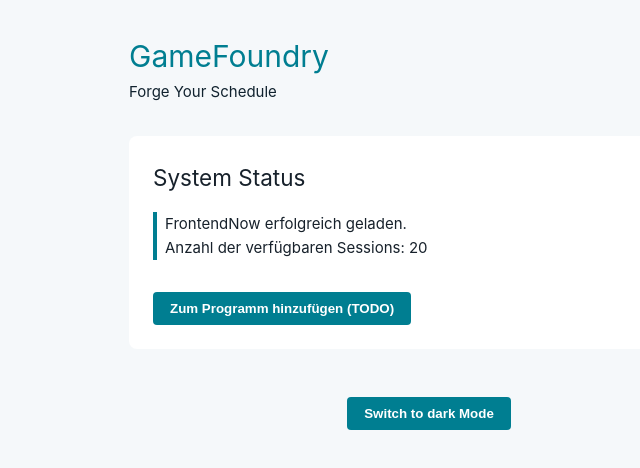
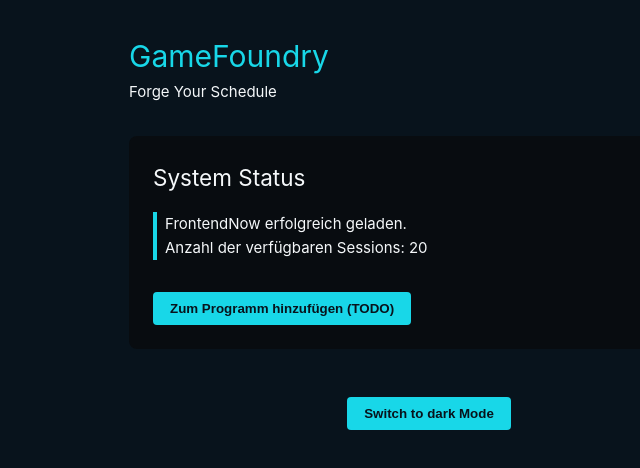
Before and after one commit to RichterGe/FRONT-Team-Assignment-1, a Vue app: page / in a window 1280 px wide. Shown: the top 468 px of the page, without its empty margins (211-851 px from the left). Built offline with nearby package versions, Linux system fonts and the light colour scheme; the HTML template or start-up script is replaced by a standard one.

Commit message:
Update tokens.css

```diff
--- a/tokens/tokens.css
+++ b/tokens/tokens.css
@@ -67,35 +67,7 @@
 }
 
  /* Semantic Tokens (Theme Colors) */
-:root,
-[data-theme="light"] {
-  --color-bg: var(--gray-050);
-  --color-surface: var(--gray-000);
-  --color-surface-alt: var(--gray-100);
-  --color-border: var(--gray-200);
-
-  --color-text-primary: var(--gray-800);
-  --color-text-secondary: var(--gray-700);
-  --color-text-muted: var(--gray-400);
-
-  --color-action-primary: var(--cyan-700);
-  --color-action-primary-hover: var(--blue-800);
-  --color-action-primary-text: var(--gray-000);
-
-  --color-accent-cool: var(--cyan-500);
-  --color-accent-warm: var(--orange-500);
-  --color-accent-warm-hover: var(--orange-600);
-
-  --color-hero-title: var(--blue-900);
-  --color-hero-highlight: var(--cyan-700);
-
-  --color-badge-featured-bg: var(--gray-100);
-  --color-badge-featured-text: var(--orange-700);
-
-  --color-focus-ring: var(--cyan-600);
-}
-
-[data-theme="dark"] {
+:root,[data-theme="dark"] {
   --color-bg: var(--blue-950);
   --color-surface: var(--gray-950);
   --color-surface-alt: var(--blue-900);
```
